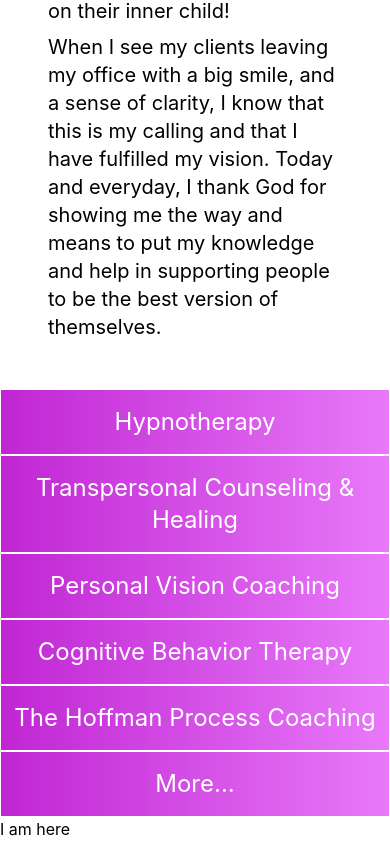
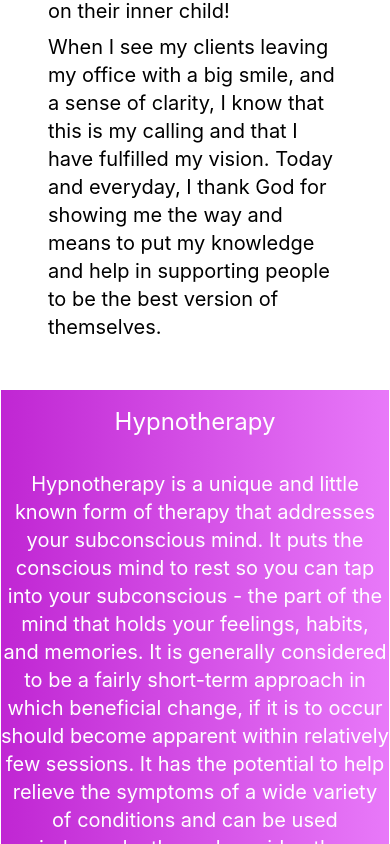
Before and after one commit to NaserAlqimlas/basic-self, a React (Create React App) app: page / in a window 390 px wide. Both pictures are taken after a click on the button "Hypnotherapy". Shown: the part 2905-3749 px from the top of the page. Built offline with nearby package versions, Linux system fonts and the light colour scheme.

Commit message:
removed react imports and what we offer changes

```diff
--- a/src/components/ContactUs.tsx
+++ b/src/components/ContactUs.tsx
@@ -1,5 +1,3 @@
-import React from "react";
-
 interface ContactUsProps {
     id: string;
 }
@@ -43,7 +41,7 @@
                             <button
                                 type="submit"
                                 value="Send"
-                                className=" w-full px-6 py-2.5 bg-fuchsia-600 text-white font-medium text-xs leading-tight uppercase rounded shadow-md hover:bg-fuchsia-700 hover:shadow-lg focus:bg-fuchsia-700 focus:shadow-lg focus:outline-none focus:ring-0 active:bg-fuchsia-800 active:shadow-lg transition duration-150 ease-in-out"
+                                className="w-full px-6 py-2.5 bg-fuchsia-600 text-white font-medium text-xs leading-tight uppercase rounded shadow-md hover:bg-fuchsia-700 hover:shadow-lg focus:bg-fuchsia-700 focus:shadow-lg focus:outline-none focus:ring-0 active:bg-fuchsia-800 active:shadow-lg transition ease-in-out hover:font-bold duration-150"
                             >
                                 Send
                             </button>
--- a/src/components/Footer.tsx
+++ b/src/components/Footer.tsx
@@ -1,5 +1,3 @@
-import React from "react";
-
 const Footer = () => {
     return (
         <footer className="p-4 flex items-center justify-center border-t border-gray-200">
--- a/src/components/Testimonials.tsx
+++ b/src/components/Testimonials.tsx
@@ -1,5 +1,3 @@
-import React from "react";
-
 interface testimonialsProps {
     id: string;
 }
--- a/src/components/WhatWeOffer.tsx
+++ b/src/components/WhatWeOffer.tsx
@@ -1,4 +1,4 @@
-import React from "react";
+import { useState } from "react";
 
 interface WhatWeOfferProps {
     id: string;
@@ -7,27 +7,58 @@
 const WhatWeOffer = (props: WhatWeOfferProps) => {
     const { id } = props;
 
+    const [hypnoClicked, setHypnoClicked] = useState(false);
+
+    const toggleHypno = () => {
+        setHypnoClicked(!hypnoClicked);
+    };
+
     return (
         <div id={id}>
             <div className="md:h-screen grid md:grid-cols-2">
-                <button className="flex bg-gradient-to-r transition-colors duration-1000 from-fuchsia-600 to-fuchsia-400 hover:transition hover:duration-500 hover:ease-in-out hover:from-fuchsia-100 hover:to-fuchsia-200 hover:text-fuchsia-700 items-center justify-center py-4 text-2xl lg:text-3xl text-white border border-white">
-                    Hypnotherapy
+                <button
+                    onClick={toggleHypno}
+                    className="flex bg-gradient-to-r transition-colors duration-1000 ease-in-out  from-fuchsia-600 to-fuchsia-400 hover:transition hover:duration-500 hover:ease-in-out hover:from-fuchsia-100 hover:to-fuchsia-200 hover:text-fuchsia-700 items-center justify-center py-4 text-2xl lg:text-3xl text-white border border-white"
+                >
+                    {hypnoClicked ? (
+                        <div>
+                            Hypnotherapy
+                            <br />
+                            <br />
+                            <p className="text-xl">
+                                Hypnotherapy is a unique and little known form
+                                of therapy that addresses your subconscious
+                                mind. It puts the conscious mind to rest so you
+                                can tap into your subconscious - the part of the
+                                mind that holds your feelings, habits, and
+                                memories. It is generally considered to be a
+                                fairly short-term approach in which beneficial
+                                change, if it is to occur should become apparent
+                                within relatively few sessions. It has the
+                                potential to help relieve the symptoms of a wide
+                                variety of conditions and can be used
+                                independently or alongside other treatments.
+                            </p>
+                        </div>
+                    ) : (
+                        <span>Hypnotherapy</span>
+                    )}
                 </button>
-                <button className="flex bg-gradient-to-r transition-colors duration-1000 from-fuchsia-600 to-fuchsia-400 hover:transition hover:duration-500 hover:ease-in-out hover:from-fuchsia-100 hover:to-fuchsia-200 hover:text-fuchsia-700 items-center justify-center py-4 text-2xl lg:text-3xl text-white border border-white">
+                <div className="flex bg-gradient-to-r transition-colors duration-1000 from-fuchsia-600 to-fuchsia-400 hover:transition hover:duration-500 hover:ease-in-out hover:from-fuchsia-100 hover:to-fuchsia-200 hover:text-fuchsia-700 items-center justify-center py-4 text-2xl lg:text-3xl text-white border border-white">
                     Transpersonal Counseling & Healing
-                </button>
-                <button className="flex bg-gradient-to-r transition-colors duration-1000 from-fuchsia-600 to-fuchsia-400 hover:transition hover:duration-500 hover:ease-in-out hover:from-fuchsia-100 hover:to-fuchsia-200 hover:text-fuchsia-700 items-center justify-center py-4 text-2xl lg:text-3xl text-white border border-white">
+                </div>
+                <div className="flex bg-gradient-to-r transition-colors duration-1000 from-fuchsia-600 to-fuchsia-400 hover:transition hover:duration-500 hover:ease-in-out hover:from-fuchsia-100 hover:to-fuchsia-200 hover:text-fuchsia-700 items-center justify-center py-4 text-2xl lg:text-3xl text-white border border-white">
                     Personal Vision Coaching
-                </button>
-                <button className="flex bg-gradient-to-r transition-colors duration-1000 from-fuchsia-600 to-fuchsia-400 hover:transition hover:duration-500 hover:ease-in-out hover:from-fuchsia-100 hover:to-fuchsia-200 hover:text-fuchsia-700 items-center justify-center py-4 text-2xl lg:text-3xl text-white border border-white">
+                </div>
+                <div className="flex bg-gradient-to-r transition-colors duration-1000 from-fuchsia-600 to-fuchsia-400 hover:transition hover:duration-500 hover:ease-in-out hover:from-fuchsia-100 hover:to-fuchsia-200 hover:text-fuchsia-700 items-center justify-center py-4 text-2xl lg:text-3xl text-white border border-white">
                     Cognitive Behavior Therapy
-                </button>
-                <button className="flex bg-gradient-to-r transition-colors duration-1000 from-fuchsia-600 to-fuchsia-400 hover:transition hover:duration-500 hover:ease-in-out hover:from-fuchsia-100 hover:to-fuchsia-200 hover:text-fuchsia-700 items-center justify-center py-4 text-2xl lg:text-3xl text-white border border-white">
+                </div>
+                <div className="flex bg-gradient-to-r transition-colors duration-1000 from-fuchsia-600 to-fuchsia-400 hover:transition hover:duration-500 hover:ease-in-out hover:from-fuchsia-100 hover:to-fuchsia-200 hover:text-fuchsia-700 items-center justify-center py-4 text-2xl lg:text-3xl text-white border border-white">
                     The Hoffman Process Coaching
-                </button>
-                <button className="flex bg-gradient-to-r transition-colors duration-1000 from-fuchsia-600 to-fuchsia-400 hover:transition hover:duration-500 hover:ease-in-out hover:from-fuchsia-100 hover:to-fuchsia-200 hover:text-fuchsia-700 items-center justify-center py-4 text-2xl lg:text-3xl text-white border border-white">
+                </div>
+                <div className="flex bg-gradient-to-r transition-colors duration-1000 from-fuchsia-600 to-fuchsia-400 hover:transition hover:duration-500 hover:ease-in-out hover:from-fuchsia-100 hover:to-fuchsia-200 hover:text-fuchsia-700 items-center justify-center py-4 text-2xl lg:text-3xl text-white border border-white">
                     More...
-                </button>
+                </div>
             </div>
         </div>
     );
--- a/src/components/WhoWeAre.tsx
+++ b/src/components/WhoWeAre.tsx
@@ -1,5 +1,3 @@
-import React from "react";
-
 interface WhoWeAreProps {
     id: string;
 }
```
